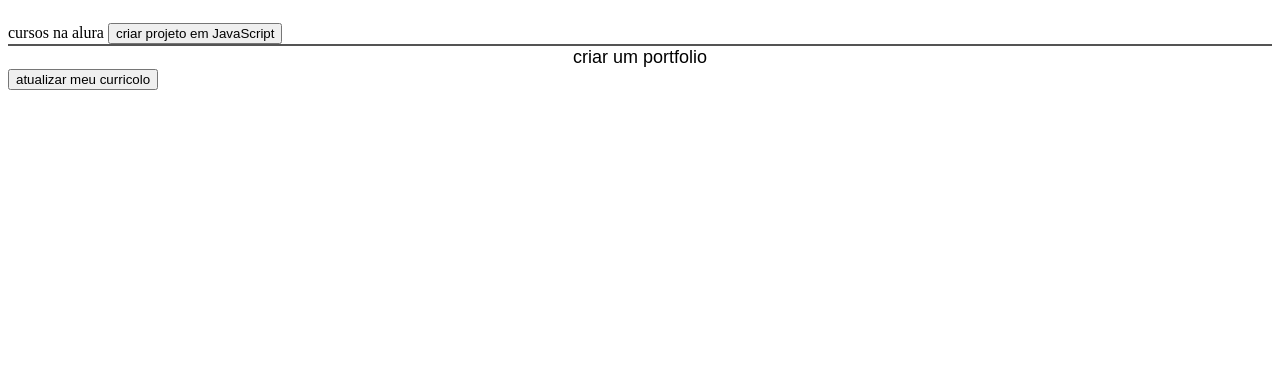
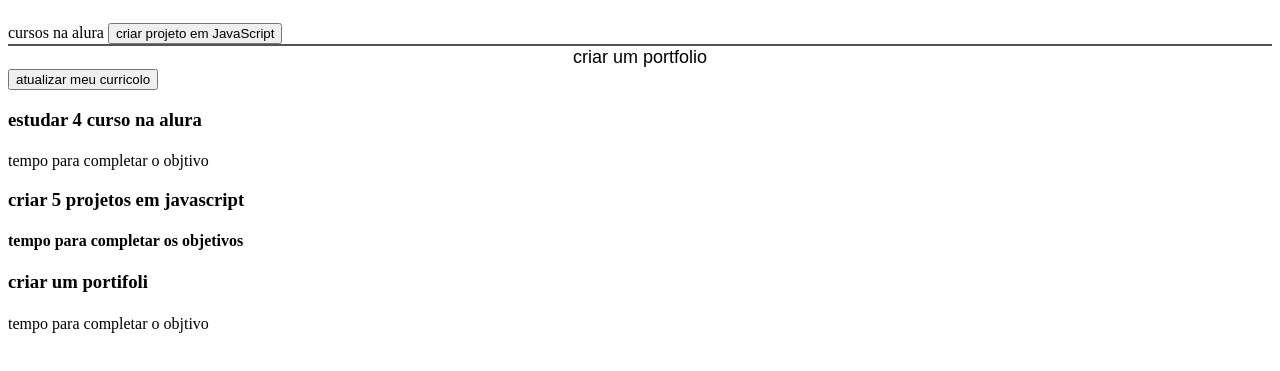
Before and after one commit to jaimepereira1/METAS, a plain HTML site: page index.html in a window 1280 px wide. Shown: the part 67-438 px from the top of the page. Drawn offline with Linux system fonts and the light colour scheme.

Commit message:
metas adicionadas

```diff
--- a/index.html
+++ b/index.html
@@ -16,6 +16,16 @@
     <button class="butao ativo">atualizar meu curricolo</button>
    </div>
 </section>
+<div class="abas-texto">
+    <h3 class="aba-conteudo-titulo-principal">estudar 4 curso na alura</h3>
+    <h4 class="aba-conteudo-titulo-secundario"></h4>tempo para completar o objtivo</h4>
+    <div class="abas-texto">
+        <h3 class="aba-conteudo-titulo-principal">criar 5 projetos em javascript </h3>
+        <h4 class="aba-conteudo-titulo-secundario">tempo para completar os objetivos</h4>
+        <div class="abas-texto">
+            <h3 class="aba-conteudo-titulo-principal">criar um portifoli</h3>
+            <h4 class="aba-conteudo-titulo-secundario"></h4>tempo para completar o objtivo</h4>
+</div>
 <script src="main.js"></script>
 </body>
 </html>
--- a/main.js
+++ b/main.js
@@ -2,6 +2,9 @@ const botoes=document.querySelectorAll("botao")
 console.log (botoes);
 for (let i=0;i<botoes.length;i++){
     botoes [i].onclick=function(){
-
+        for(let j=0);j>botoes.length;j++) {
+            botoes[j].classList.classList.remove("ativo");
+        }
+        botoes[i]this.classList.add("ativo");
     }
 }
```
